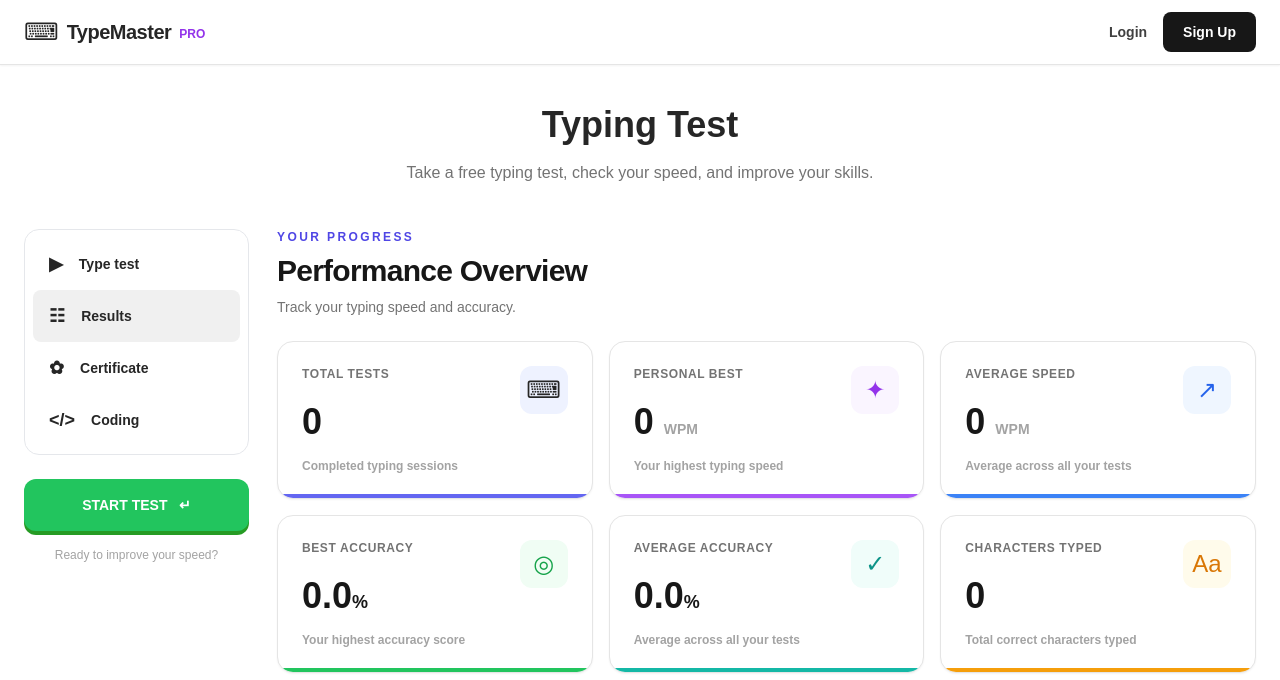
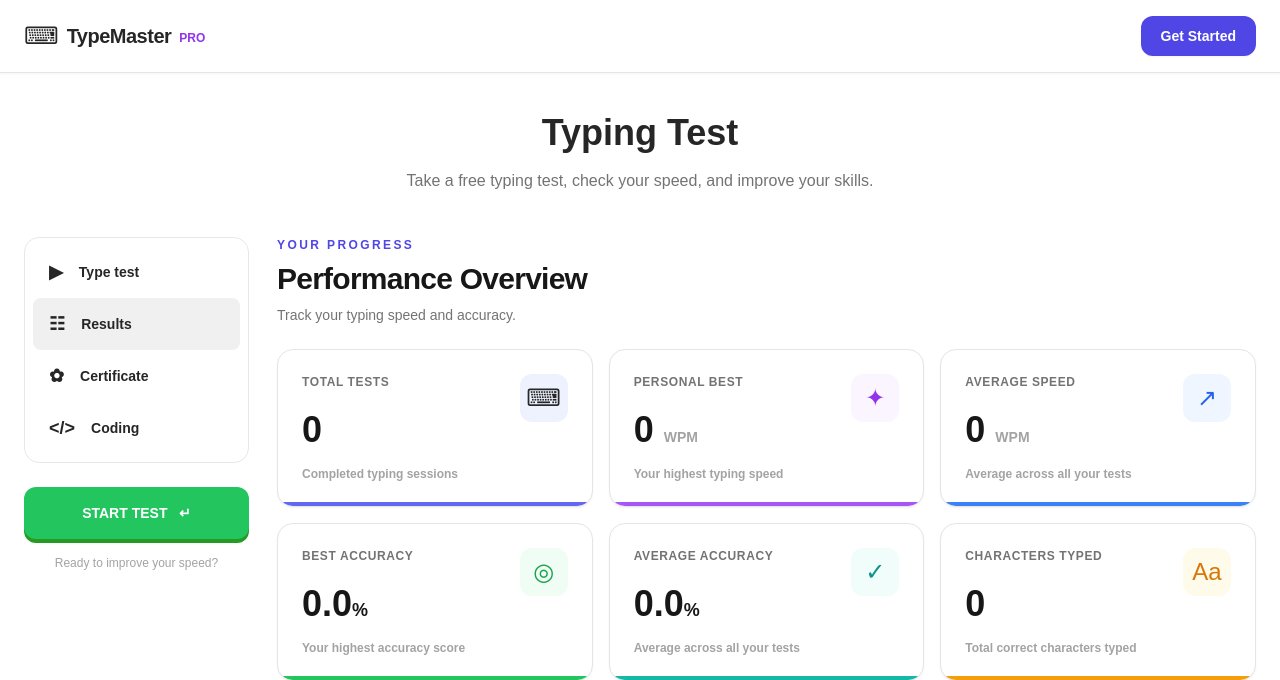
Before and after one commit to official-codexpro/typemaster-pro, a Django app: page / in a window 1280 px wide. Shown: the top 680 px of the page. Run offline with Django 5.2, Linux system fonts and the light colour scheme; some libraries are stand-ins or nearby versions.

Commit message:
redesign the navbar

```diff
--- a/templates/components/navbar.html
+++ b/templates/components/navbar.html
@@ -1,7 +1,9 @@
 
-<header class="sticky top-0 inset-x-0 border-b border-neutral-200 bg-white z-[100] shadow-sm">
-        <div class="max-w-7xl mx-auto px-6 h-16 flex items-center justify-between">
+<header class="sticky top-0 inset-x-0 z-[100] bg-white/95 backdrop-blur-md border-b border-neutral-200 shadow-sm">
 
+    <div class="max-w-7xl mx-auto px-4 sm:px-6 h-[72px] flex items-center justify-between">
+
+        <!-- Logo -->
           <!-- Logo -->
         <a href="{% url 'home' %}" class="flex items-center gap-2">
             <span class="text-2xl">⌨</span>
@@ -13,119 +15,162 @@
             </span>
         </a>
 
-        <!-- Navigation -->
-        <nav class="hidden md:flex items-center gap-8 text-sm font-semibold text-neutral-600">
 
-            <a href="{% url 'home' %}"
-               class="hover:text-purple-600 transition">
-                ◉ &nbsp; Typing Test
+        <!-- Main Navigation -->
+        <nav class="hidden lg:flex items-center gap-1">
+
+            <a href="{% url 'home' %}#typing-test"
+               class="px-4 py-2.5 rounded-lg text-sm font-semibold text-neutral-600 hover:text-indigo-600 hover:bg-indigo-50 transition">
+                Typing Test
+            </a>
+
+            <a href="{% url 'home' %}#code-mode"
+               class="px-4 py-2.5 rounded-lg text-sm font-semibold text-neutral-600 hover:text-indigo-600 hover:bg-indigo-50 transition">
+                Code Practice
+            </a>
+
+            <a href="{% url 'home' %}#courses"
+               class="px-4 py-2.5 rounded-lg text-sm font-semibold text-neutral-600 hover:text-indigo-600 hover:bg-indigo-50 transition">
+                Courses
             </a>
 
             <a href="{% url 'home' %}#performance"
-               class="hover:text-purple-600 transition">
-                📊 &nbsp; Performance
-            </a>
-
-            <a href="{% url 'home' %}#results"
-               class="hover:text-purple-600 transition">
-                🏆 &nbsp; Results
+               class="px-4 py-2.5 rounded-lg text-sm font-semibold text-neutral-600 hover:text-indigo-600 hover:bg-indigo-50 transition">
+                Performance
             </a>
 
         </nav>
 
-        <!-- User Authentication -->
-        <div class="flex items-center gap-4">
+
+        <!-- Right Side -->
+        <div class="flex items-center gap-3">
 
             {% if request.user.is_authenticated %}
 
-                <details class="relative">
+                <!-- User Dropdown -->
+                <details class="relative group">
 
-                    <summary class="list-none cursor-pointer flex items-center gap-3">
+                    <summary class="list-none cursor-pointer flex items-center gap-2.5 p-1.5 pr-2 rounded-xl hover:bg-neutral-100 transition select-none">
 
-                        <!-- Dynamic Profile Picture -->
+                        <!-- Avatar -->
                         {% if request.user.profile.profile_picture %}
-
                             <img
                                 src="{{ request.user.profile.profile_picture.url }}"
-                                alt="Profile Picture"
+                                alt="Profile"
                                 class="w-10 h-10 rounded-full object-cover border border-neutral-200"
                             >
-
                         {% else %}
-
-                            <div class="w-10 h-10 rounded-full bg-teal-100 text-teal-800 flex items-center justify-center font-bold uppercase">
+                            <div class="w-10 h-10 rounded-full bg-indigo-100 text-indigo-700 flex items-center justify-center font-bold uppercase">
                                 {{ request.user.username|first }}
                             </div>
-
                         {% endif %}
 
                         <!-- Username -->
                         <div class="hidden sm:block text-left">
-                            <p class="text-sm font-bold text-neutral-800">
+                            <p class="text-sm font-bold text-neutral-800 leading-tight">
                                 {{ request.user.username }}
                             </p>
-
-                            <p class="text-xs text-neutral-500">
+                            <p class="text-xs text-neutral-500 mt-1">
                                 My Account
                             </p>
                         </div>
 
-                        <span class="text-xs text-neutral-500">▼</span>
+                        <svg class="w-4 h-4 text-neutral-500 transition-transform group-open:rotate-180"
+                             fill="none"
+                             stroke="currentColor"
+                             viewBox="0 0 24 24">
+                            <path stroke-linecap="round"
+                                  stroke-linejoin="round"
+                                  stroke-width="2"
+                                  d="m6 9 6 6 6-6"/>
+                        </svg>
 
                     </summary>
 
-                    <!-- Dropdown -->
-                    <div class="absolute right-0 top-14 w-64 bg-white border border-neutral-200 rounded-xl shadow-lg p-4">
 
-                        <!-- User Information -->
-                        <div class="border-b border-neutral-100 pb-3 mb-3">
+                    <!-- Dropdown Panel -->
+                    <div class="absolute right-0 top-full mt-3 w-72 bg-white border border-neutral-200 rounded-2xl shadow-xl overflow-hidden z-[110]">
 
-                            <p class="font-bold text-neutral-800">
+                        <!-- User Details -->
+                        <div class="p-5 bg-gradient-to-br from-indigo-50 to-white border-b border-neutral-100">
+
+                            <div class="flex items-center gap-3">
+
+                                {% if request.user.profile.profile_picture %}
+                                    <img
+                                        src="{{ request.user.profile.profile_picture.url }}"
+                                        alt="Profile"
+                                        class="w-12 h-12 rounded-full object-cover border-2 border-white shadow-sm"
+                                    >
+                                {% else %}
+                                    <div class="w-12 h-12 rounded-full bg-indigo-600 text-white flex items-center justify-center text-lg font-bold uppercase">
+                                        {{ request.user.username|first }}
+                                    </div>
+                                {% endif %}
+
+                                <div class="min-w-0">
+                                    <p class="font-bold text-neutral-900 truncate">
                                         {{ request.user.username }}
                                     </p>
-
-                            <p class="text-xs text-neutral-500 mt-1 break-all">
+                                    <p class="text-xs text-neutral-500 truncate mt-1">
                                         {{ request.user.email }}
                                     </p>
+                                </div>
 
                             </div>
 
-                        <!-- Dashboard -->
+                            <a href="{% url 'profile' %}"
+                               class="block text-center mt-4 py-2 rounded-lg border border-indigo-200 text-indigo-700 text-xs font-bold hover:bg-indigo-50 transition">
+                                View Profile
+                            </a>
+
+                        </div>
+
+
+                        <!-- Menu Links -->
+                        <div class="p-2">
+
                             <a href="{% url 'home' %}"
-                           class="block py-2 text-sm text-neutral-700 hover:text-purple-600 transition">
-                            <span class="mr-2">▦</span>
+                               class="flex items-center gap-3 px-3 py-2.5 rounded-lg text-sm text-neutral-700 hover:bg-neutral-100 transition">
+                                <span class="text-lg">▦</span>
                                 My Dashboard
                             </a>
 
-                        <!-- My Profile -->
                             <a href="{% url 'profile' %}"
-                           class="block py-2 text-sm text-neutral-700 hover:text-purple-600 transition">
-                            <span class="mr-2">👤</span>
+                               class="flex items-center gap-3 px-3 py-2.5 rounded-lg text-sm text-neutral-700 hover:bg-neutral-100 transition">
+                                <span class="text-lg">👤</span>
                                 My Profile
                             </a>
 
-                        <!-- Edit Profile -->
                             <a href="{% url 'edit_profile' %}"
-                           class="block py-2 text-sm text-neutral-700 hover:text-purple-600 transition">
-                            <span class="mr-2">✎</span>
+                               class="flex items-center gap-3 px-3 py-2.5 rounded-lg text-sm text-neutral-700 hover:bg-neutral-100 transition">
+                                <span class="text-lg">✎</span>
                                 Edit Profile
                             </a>
 
-                        <div class="border-t border-neutral-100 my-3"></div>
+                            <a href="{% url 'home' %}#performance"
+                               class="flex items-center gap-3 px-3 py-2.5 rounded-lg text-sm text-neutral-700 hover:bg-neutral-100 transition">
+                                <span class="text-lg">📊</span>
+                                My Performance
+                            </a>
+
+                        </div>
+
 
                         <!-- Logout -->
+                        <div class="border-t border-neutral-100 p-2">
+
                             <form method="POST" action="{% url 'logout' %}">
                                 {% csrf_token %}
 
-                            <button
-                                type="submit"
-                                class="w-full text-left py-2 text-sm text-red-600 hover:text-red-700 transition"
-                            >
-                                <span class="mr-2">↪</span>
+                                <button type="submit"
+                                        class="w-full flex items-center gap-3 px-3 py-2.5 rounded-lg text-sm font-semibold text-red-600 hover:bg-red-50 transition text-left">
+                                    <span class="text-lg">↪</span>
                                     Logout
                                 </button>
+                            </form>
 
-                        </form>
+                        </div>
 
                     </div>
 
@@ -133,15 +178,15 @@
 
             {% else %}
 
-                <!-- Guest Navigation -->
+                <!-- Guest Buttons -->
                 <a href="{% url 'login' %}"
-                   class="text-sm font-semibold text-neutral-700 hover:text-purple-600 transition">
+                   class="hidden sm:inline-flex px-4 py-2.5 text-sm font-semibold text-neutral-700 hover:text-indigo-600 transition">
                     Login
                 </a>
 
                 <a href="{% url 'signup' %}"
-                   class="bg-neutral-900 text-white px-5 py-2.5 rounded-lg text-sm font-semibold hover:bg-neutral-700 transition">
-                    Sign Up
+                   class="inline-flex items-center justify-center px-5 py-2.5 rounded-xl bg-indigo-600 text-white text-sm font-bold shadow-sm hover:bg-indigo-700 transition">
+                    Get Started
                 </a>
 
             {% endif %}
```
Lines whose indentation alone changed are shown as unchanged.
